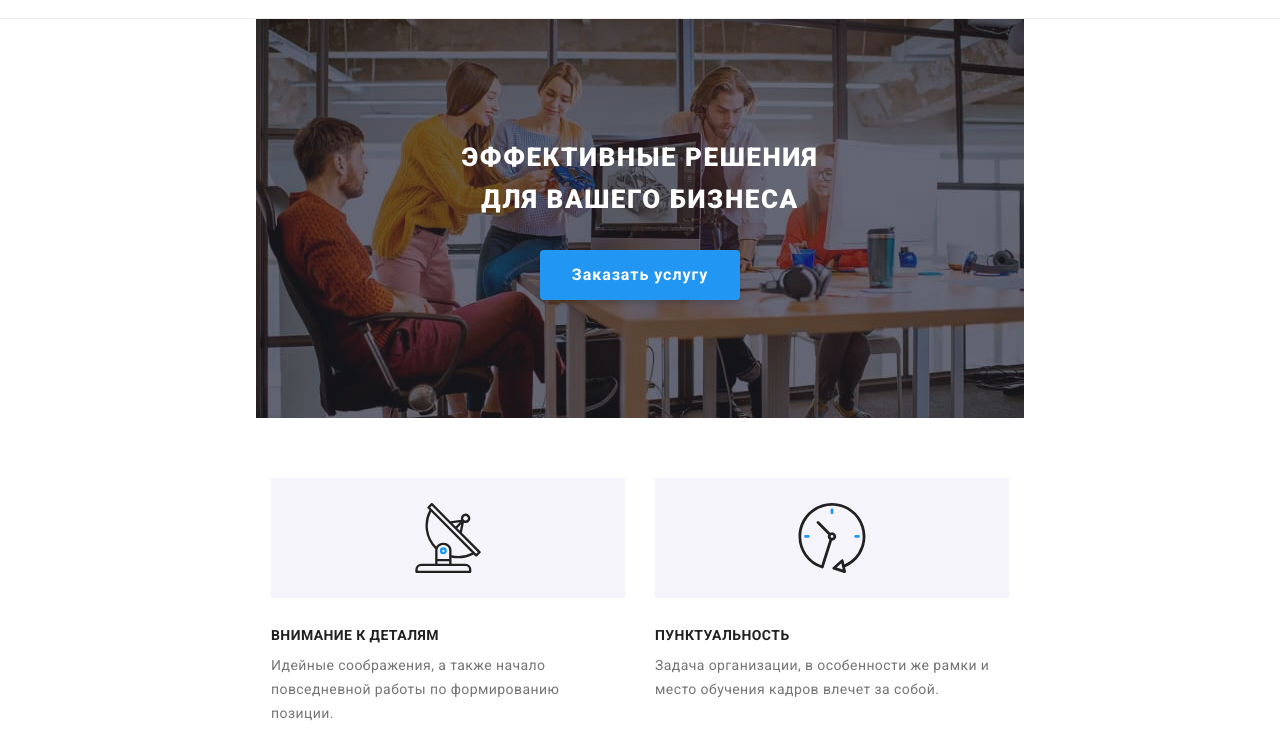
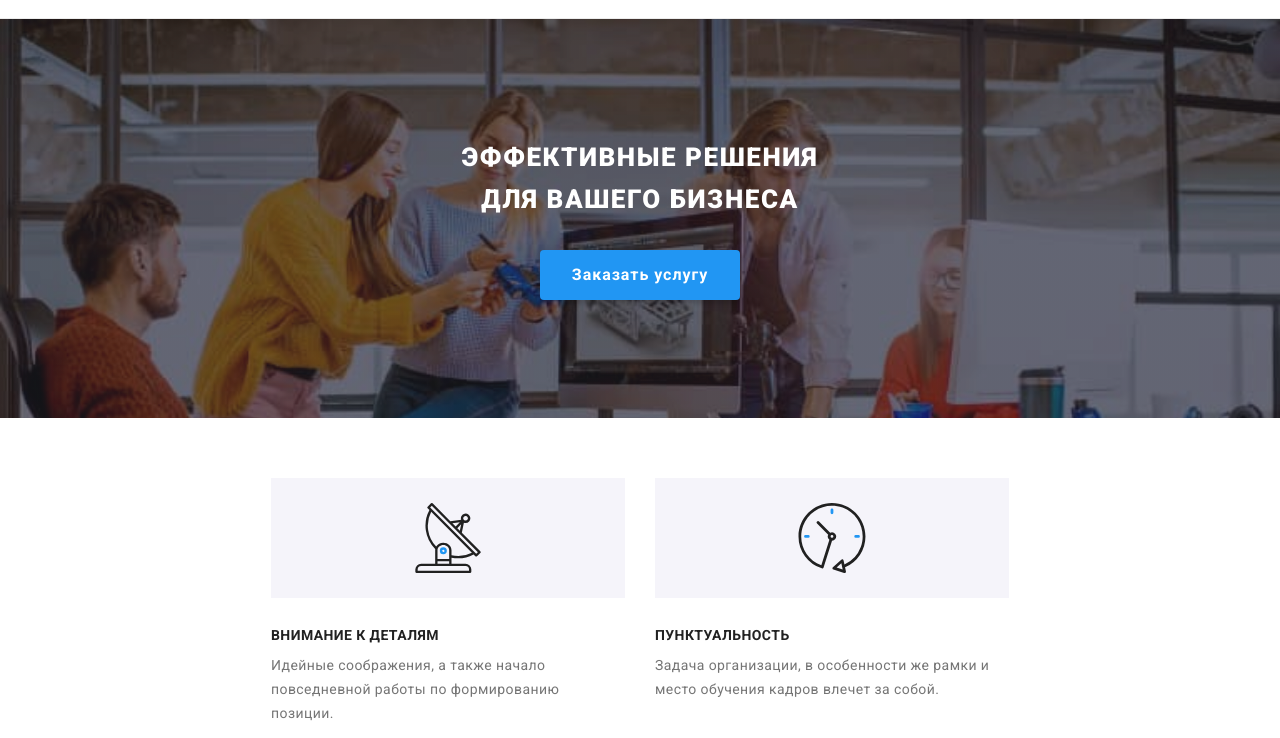
Before and after one commit to Nataliia96/goit-markup-hw-08, a plain HTML site: page index.html in a window 1280 px wide. Shown: the part 62-800 px from the top of the page. Drawn offline with nearby package versions, Linux system fonts and the light colour scheme.

Commit message:
delete bcg width from hero

```diff
--- a/scss/components/hero-section/_hero-background.scss
+++ b/scss/components/hero-section/_hero-background.scss
@@ -22,7 +22,5 @@
      ),
       url(../images/background-tablet.jpg);
       background-size: cover;
-
-      width: 768px;
   }
 }
```
Also changed, not shown: css/main.css, css/main.min.css, 2 other files.
